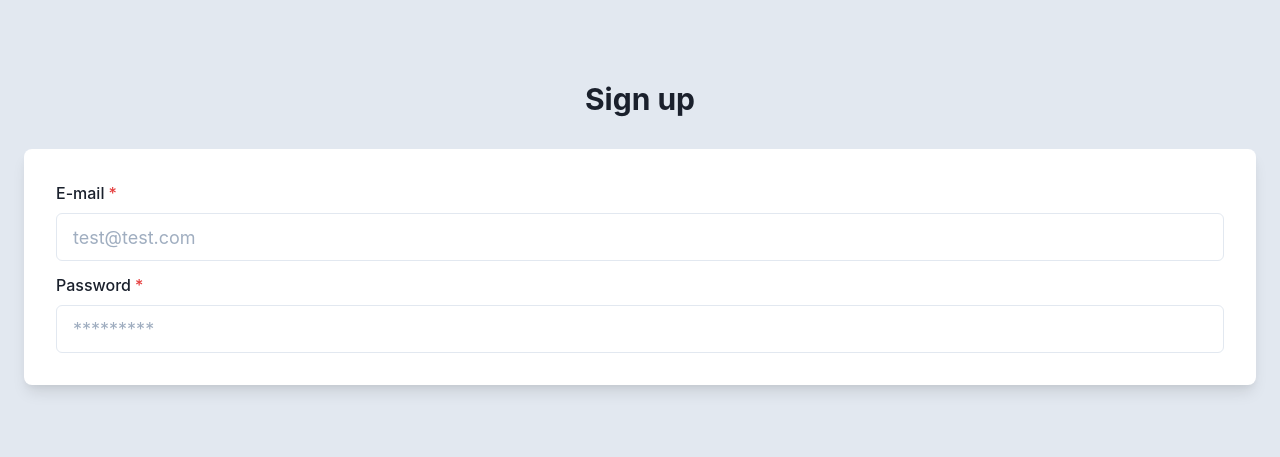
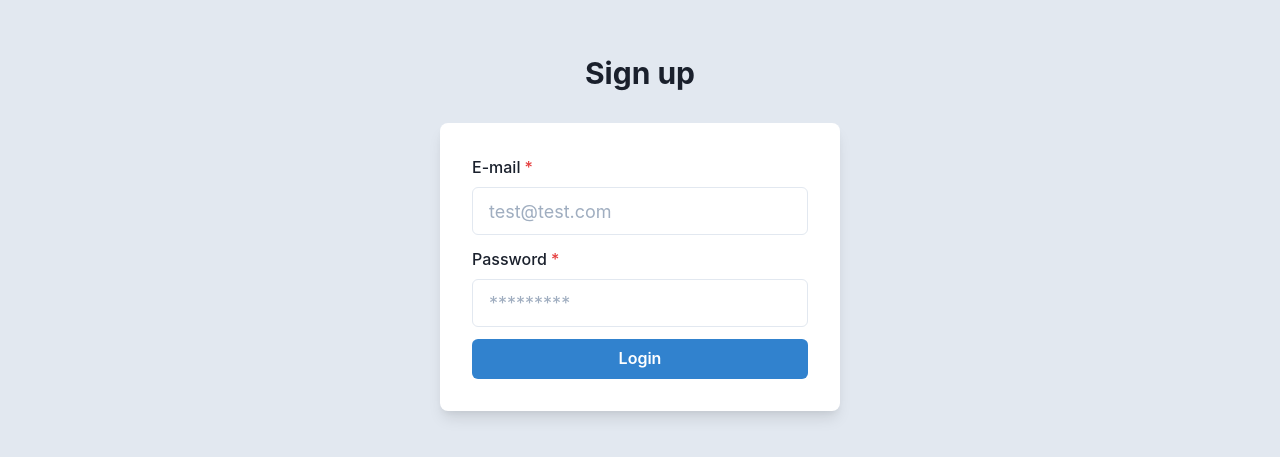
Before and after one commit to patrykomiotek/warsawjs-workshops-52, a React (Create React App) app: page / in a window 1280 px wide. Shown: the part 167-624 px from the top of the page. Built offline with nearby package versions, Linux system fonts and the light colour scheme.

Commit message:
login form

```diff
--- a/src/components/LoginForm/index.js
+++ b/src/components/LoginForm/index.js
@@ -1,6 +1,6 @@
 import React from 'react';
 import {
-  Stack, FormControl, FormLabel, Input, FormErrorMessage
+  Button, Stack, FormControl, FormLabel, Input, FormErrorMessage
 } from '@chakra-ui/react';
 import { useForm }  from 'react-hook-form';
 
@@ -8,7 +8,12 @@ function LoginForm() {
   const { register, errors, handleSubmit, formState } = useForm();
 
   const submitForm = (values) => {
-    console.log('form values: ', values)
+    // console.log('form values: ', values)
+    // return new Promise((resolve, reject) => {
+    //   setTimeout(() => {
+    //     resolve()
+    //   }, 3000);
+    // })
   }
 
   return (
@@ -37,6 +42,13 @@ function LoginForm() {
           />
           <FormErrorMessage>{errors.password && errors.email.password}</FormErrorMessage>
         </FormControl>
+        <Button
+          type="submit"
+          colorScheme="blue"
+          isLoading={formState.isSubmitting}
+        >
+          Login
+        </Button>
       </Stack>
     </form>
   );
--- a/src/pages/login/index.js
+++ b/src/pages/login/index.js
@@ -5,7 +5,7 @@ import LoginForm from '../../components/LoginForm';
 function LoginPage() {
   return (
     <Flex minHeight="100vh" align="center" justify="center" bg="gray.200">
-      <Stack spacing={8} mx="auto" width="full" py={12} px={6}>
+      <Stack spacing={8} mx="auto" width="full" maxW="md" py={12} px={6}>
         <Heading fontSize="3xl" textAlign="center">
           Sign up
         </Heading>
```
